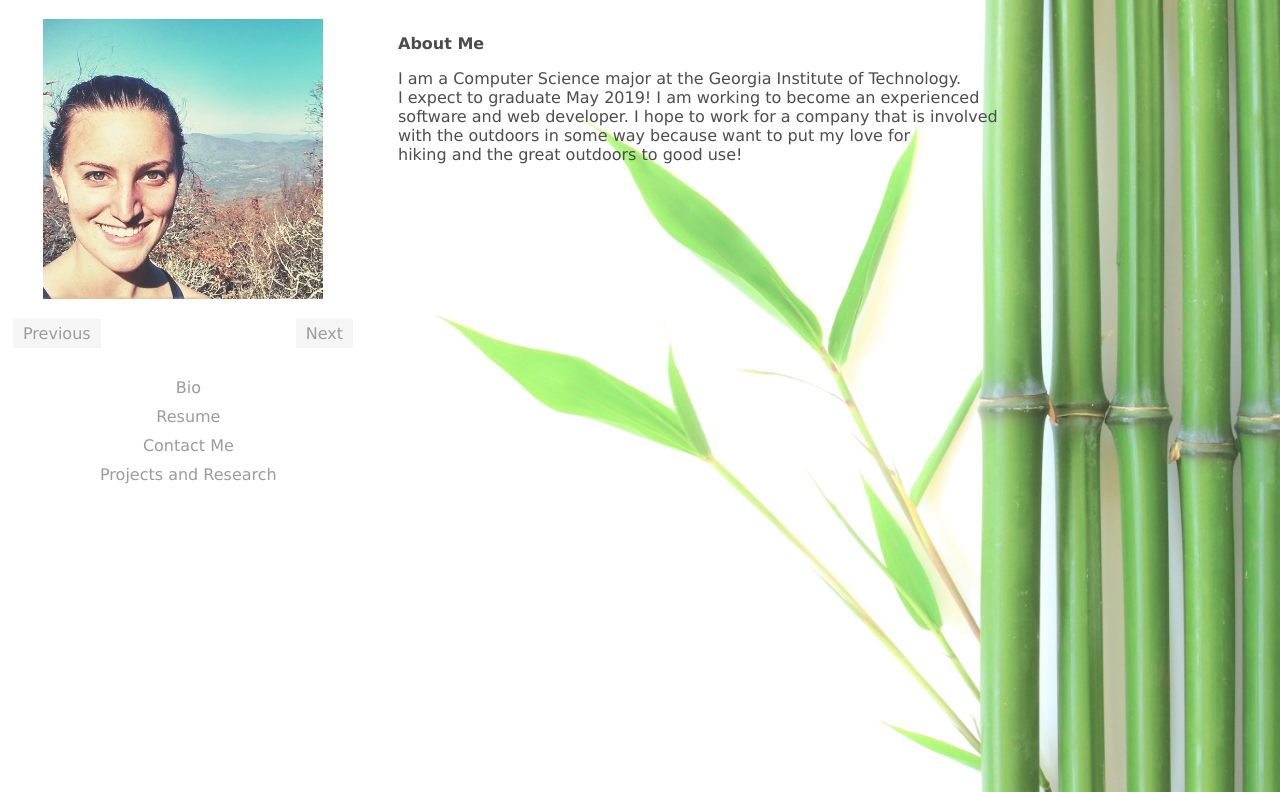
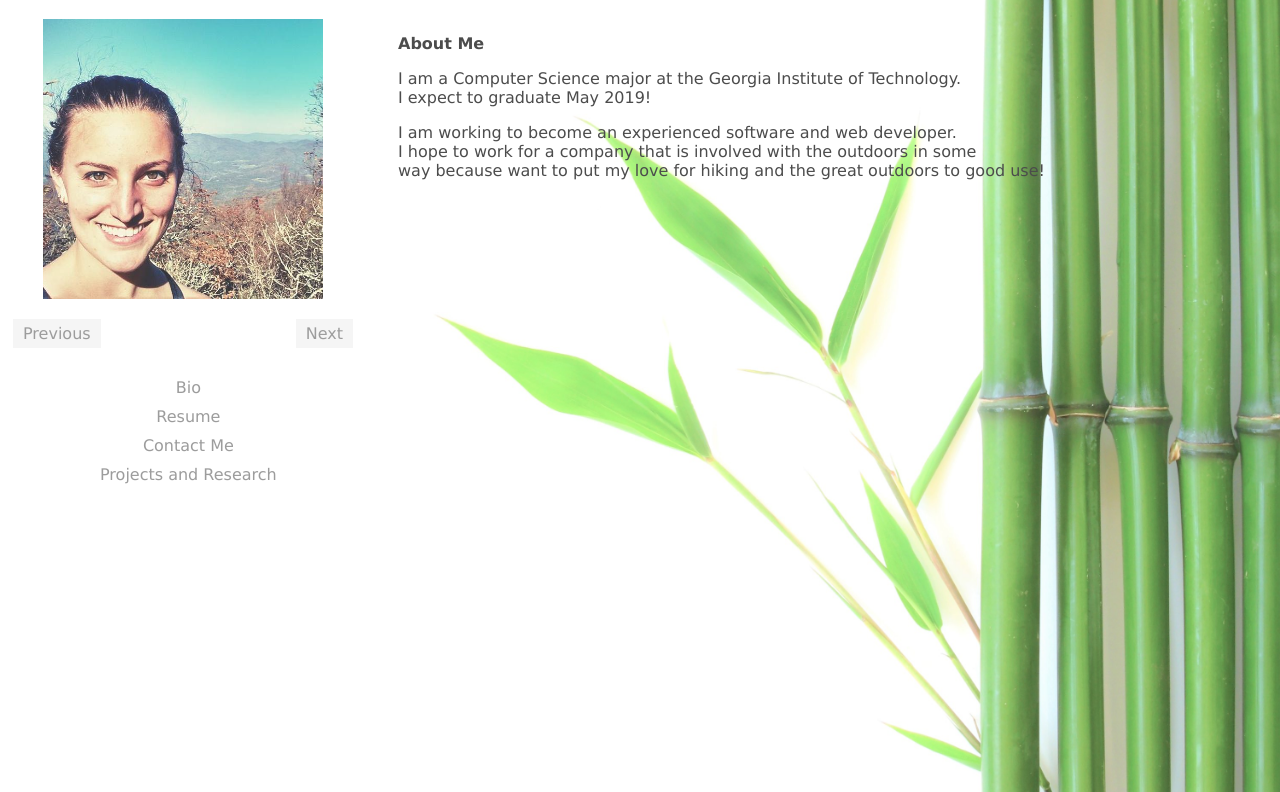
Before and after one commit to climbbikehike/climbbikehike.github.io, a plain HTML site: page index.html in a window 1280 px wide. Shown: the part 70-862 px from the top of the page. Drawn offline with Linux system fonts and the light colour scheme.

Commit message:
reformatted into two paragraphs

```diff
--- a/index.html
+++ b/index.html
@@ -33,10 +33,11 @@
         <div id="rightTextDiv">
         	<p><strong>About Me</strong></p>
         	<p>I am a Computer Science major at the Georgia Institute of Technology.<br>
-            I expect to graduate May 2019! I am working to become an experienced <br>
-            software and web developer. I hope to work for a company that is involved <br>
-            with the outdoors in some way because want to put my love for <br>
-            hiking and the great outdoors to good use!
+            I expect to graduate May 2019! </p>
+
+            <p>I am working to become an experienced software and web developer. <br>
+            I hope to work for a company that is involved with the outdoors in some <br>
+            way because want to put my love for hiking and the great outdoors to good use!
             </p>
         </div>
 
```
